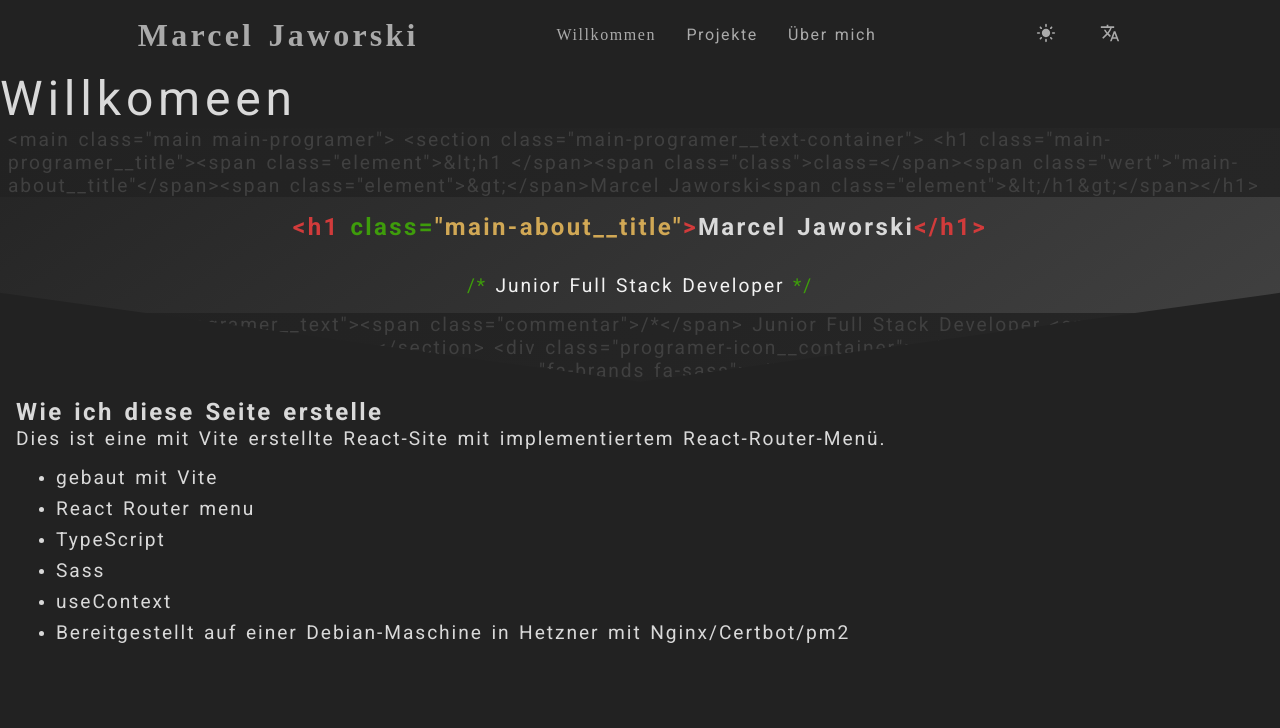
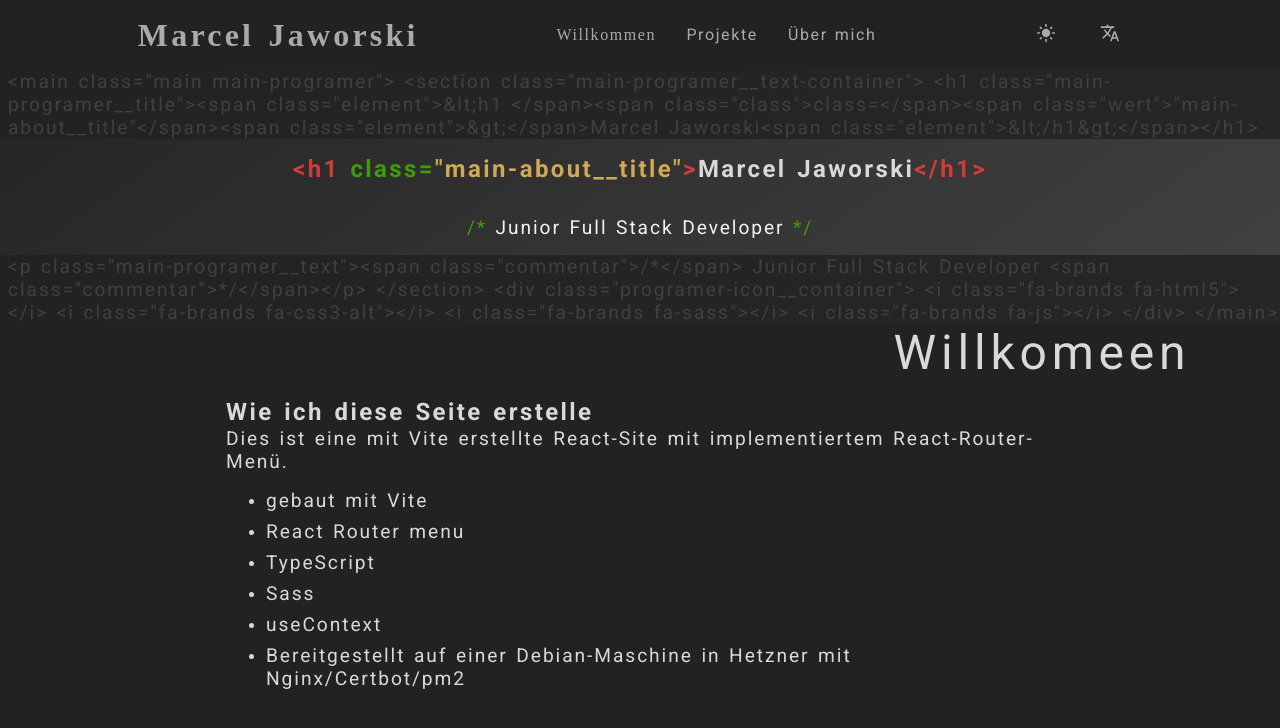
Before and after one commit to marceljaworski/portfolio, a React (Vite) app: page /welcome in a window 1280 px wide. Shown: the top 728 px of the page. Built offline with nearby package versions, Linux system fonts and the light colour scheme; a web font is replaced by a local one.

Commit message:
styles title / text paragraph

```diff
--- a/src/App.scss
+++ b/src/App.scss
@@ -38,9 +38,13 @@
     box-shadow:  5px 5px 18px #cacaca,
              -5px -5px 18px #f6f6f6;
   }
+}
 
+.page-title {
+	text-align: right;
+	padding-right: 7%;
+}
 
-}
 /* Color googleFonts */
 .foldit {
 	font-family: "Foldit";
--- /dev/null
+++ b/src/components/Post.scss
@@ -0,0 +1,5 @@
+
+.main-post {
+  margin: auto;
+  max-width: 860px;
+}
--- a/src/components/Post.tsx
+++ b/src/components/Post.tsx
@@ -1,3 +1,5 @@
+import './Post.scss';
+
 interface Post {
     title: string;
     description: string;
@@ -11,7 +13,7 @@ interface PostProps {
 export const Post = ({post}:PostProps) => {
 
     return (
-        <article className="main">
+        <article className="main main-post">
             <h2>{post.title}</h2>
             <p>{post.description}</p>
             <ul>
--- a/src/content/dataDE.json
+++ b/src/content/dataDE.json
@@ -6,6 +6,7 @@
         "paragraph": ["Hallo, ich bin Marcel Jaworski, Webentwickler mit einem Hochschulabschluss in Medienwissenschaften und Erfahrung in Fotografie, Bildbearbeitung und Marketing. Dadurch habe ich ein tiefes Verständnis für visuelle Ästhetik, das Erzählen von Geschichten und das Erzeugen von Emotionen.", "All diese Fähigkeiten ermöglichen es mir, visuell ansprechende und hochfunktionale Websites zu gestalten. Mit meinen technischen Kenntnissen in Programmiersprachen wie HTML, CSS und JavaScript setze ich Ihre Ideen in attraktive, intuitive und responsive Websites um.", "Mein Ansatz basiert darauf, Ihre spezifischen Bedürfnisse zu verstehen und diese in eine effektive Online-Präsenz umzusetzen. Von der Planung und Konzeption bis hin zur Entwicklung und Implementierung arbeite ich mit Ihnen zusammen, um sicherzustellen, dass Ihre Website Ihre Vision widerspiegelt und eine sinnvolle Verbindung zu Ihrem Publikum herstellt.", " Gemeinsam können wir ein digitales Erlebnis schaffen, das einen bleibenden Eindruck hinterlässt.", "Abschließend möchte ich noch erwähnen, dass mein Hobby, das Jonglieren, nichts mit Programmierung zu tun hat, mir jedoch hilft, meine Konzentration, Koordination, Disziplin, Anpassungsfähigkeit und Kreativität bei der Lösung von Problemen zu verbessern."]
     },
     "pageProjects": {
+        "project": "Projekte",
         "paragraph": "Hier finden Sie Links zu Beispielen meiner Praxis und Arbeit als Webentwickler",
         "visit": "Besuchen",
         "projects":[
--- a/src/content/dataEN.json
+++ b/src/content/dataEN.json
@@ -7,6 +7,7 @@
         "paragraph": ["Hello, I'm Marcel Jaworski, web developer with a degree in media studies and experience in photography, image editing and marketing. This gives me a deep understanding of visual aesthetics, storytelling and creating emotions.", "All these skills make possible It is my passion to design visually appealing and highly functional websites. With my technical knowledge of programming languages such as HTML, CSS and JavaScript, I transform your ideas into attractive, intuitive and responsive websites.", "My approach is based on understanding your specific needs and translate that into an effective online presence. From planning and conception to development and implementation, I will work with you to ensure your website reflects your vision and connects meaningfully with your audience.", "Together we can create a digital experience that leaves a lasting impression.", "Finally, I would like to mention that my hobby of juggling has nothing to do with programming, but it helps me to develop my focus, coordination, discipline, adaptability and Enhance creativity in problem solving."]
     },
     "pageProjects": {
+        "project": "Projects",
         "paragraph": "Here you will find links to examples of my practice and work as a web developer",
         "visit": "Visit",
         "projects":[
--- a/src/pages/PageAbout.tsx
+++ b/src/pages/PageAbout.tsx
@@ -30,7 +30,7 @@ export const PageAbout = () => {
 					</div>
 				</header>
 				<article>
-					<Typography variant="h3">{data.pageAbout.about}</Typography>
+					<Typography className='page-title' variant="h3">{data.pageAbout.about}</Typography>
 
 					{data.pageAbout.paragraph.map((el: any, i:any) => {
 						return (
--- a/src/pages/PageProjects.tsx
+++ b/src/pages/PageProjects.tsx
@@ -31,6 +31,7 @@ export const PageProjects = () => {
 	return (
 		<div className="main">
 			<Typography className='main-projects-intro'>{data.pageProjects.paragraph}</Typography>
+			<Typography variant='h3' className='page-title'>{data.pageProjects.project}</Typography>
 			<div className='main-projects'>
 				<div className='card'>
 					<img className='card-image' src={gpt} alt="chat gpt" />
--- a/src/pages/PageWelcome.scss
+++ b/src/pages/PageWelcome.scss
@@ -1,9 +1,7 @@
-.disp-bloq {
-    display: inline-block;
-}
+
 .header-welcome {
     margin: auto;
-    clip-path: polygon(50% 0%, 100% 0, 100% 65%, 50% 100%, 0 65%, 0 0);
+    // clip-path: polygon(50% 0%, 100% 0, 100% 65%, 50% 100%, 0 65%, 0 0);
 }
 .main-programer__text-container{
     padding: 1rem;
--- a/src/pages/PageWelcome.tsx
+++ b/src/pages/PageWelcome.tsx
@@ -10,7 +10,7 @@ export const PageWelcome= () => {
 
 	return (
 		<>
-            <Typography variant='h3' className='disp-bloq'>{data.pageWelcome.welcome}</Typography>
+
             {/* <Typography className='disp-bloq'>{data.pageWelcome.welcomeText}</Typography> */}
             <header className='header-welcome'>
                 <section className="main-programer__text-container--escaped">
@@ -38,6 +38,7 @@ export const PageWelcome= () => {
                     </p>
                 </section>
             </header>
+            <Typography variant='h3' className='page-title'>{data.pageWelcome.welcome}</Typography>
             {data.pageWelcome.posts.map((el: any, i: number) => {
 
 				return (
```
